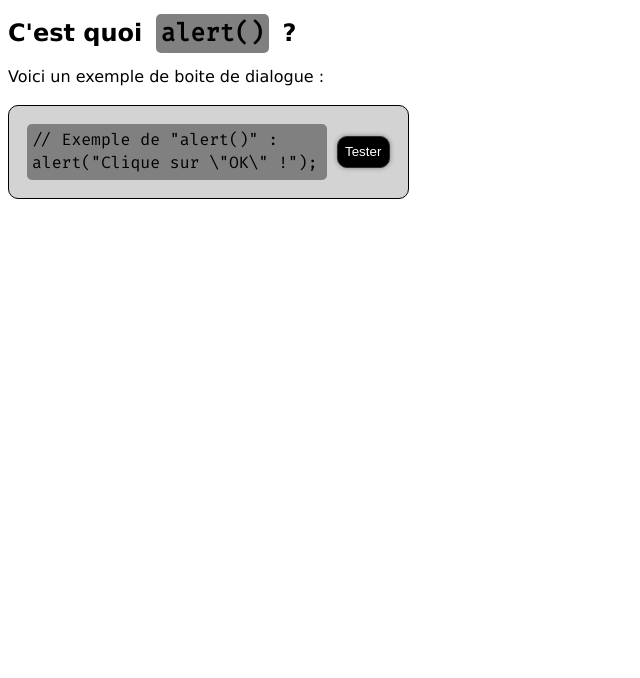
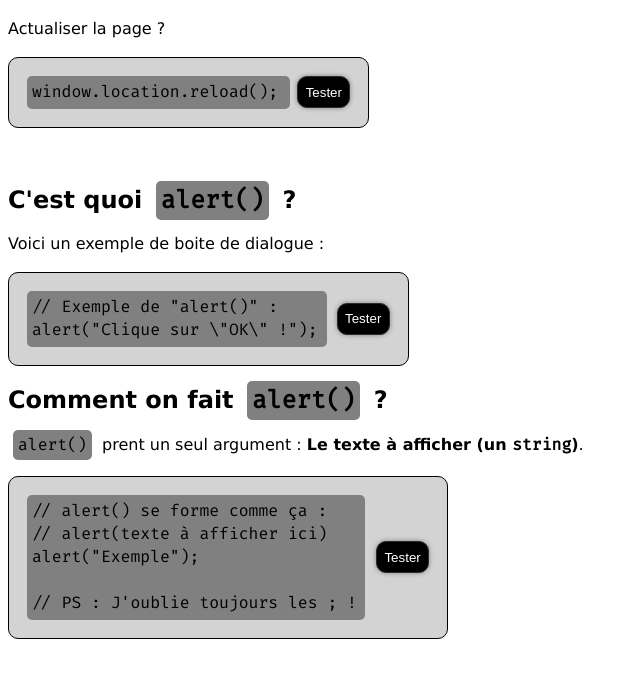
Before and after one commit to profsdemo/profsdemo.github.io, a website: page alert/index.html in a window 1280 px wide. Shown: the part 62-740 px from the top of the page, without its empty margins (0-640 px from the left). Drawn offline with Linux system fonts and the light colour scheme.

Commit message:
Mise à jour  + <code no-css></code>  + clique switch  - jve line break  + tranparence bouton désactivé  + Actualiser la page ? /alert/index.html  + former /alert/index.html  + mise a jour du système pour <jve></jve>  + voir mdp switch clique login.js

```diff
--- a/alert/index.html
+++ b/alert/index.html
@@ -22,6 +22,14 @@
         <h1>
             Boite de dialogue
         </h1>
+        Actualiser la page ?
+        <br>
+        <br>
+        <jve>
+            window.location.reload();
+        </jve>
+        <br>
+        <br>
         <h2>
             C'est quoi <code>alert()</code> ?
         </h2>
@@ -32,6 +40,17 @@
             // Exemple de "alert()" :\n
             alert("Clique sur \"OK\" !");
         </jve>
+        <h2>Comment on fait <code>alert()</code> ?</h2>
+        <code>alert()</code> prent un seul argument : <strong>Le texte à afficher (un <code no-css>string</code>)</strong>.
+        <br><br>
+        <jve>
+            // alert() se forme comme ça :\n
+            // alert(texte à afficher ici)\n
+            alert("Exemple"); //\n
+            //\n
+            // PS : J'oublie toujours les ; !
+        </jve>
+        <br>
     </body>
 
 </html>
--- a/api/js.js
+++ b/api/js.js
@@ -3,7 +3,13 @@
 function load_jsjs() {
     document.querySelectorAll("jve").forEach((jve) => {
         const os = jve.textContent;
-        const script = jve.textContent;
+        var script = jve.textContent;
+        while (script.includes("//\\n")) {
+            script = script.replace("//\\n", "\\n");
+        }
+        while (script.includes("//\\t")) {
+            script = script.replace("//\\t", "&nbsp;&nbsp;&nbsp;&nbsp;")
+        }
 
         for (const key in jve.children) {
             if (jve.children.hasOwnProperty(key)) {
@@ -27,7 +33,7 @@ function load_jsjs() {
         table.style.borderRadius = "10px";
         table.style.background = "lightgrey";
 
-        const str = os.split("\\n");
+        const str = script.replace("//\\n", "\\n").split("\\n");
         for (const e in str) {
             if (str.hasOwnProperty(e)) {
                 const element = str[e];
@@ -40,7 +46,7 @@ function load_jsjs() {
 
         start_btn.textContent = "Tester";
         start_btn.onclick = () => {
-            return new Function(script).call(this);
+            return new Function(os).call(this);
         }
         start_btn.classList.add("jve_button");
 
--- a/code.css
+++ b/code.css
@@ -17,3 +17,18 @@ code {
     cursor: default;
     transition: all .5s;
 }
+
+code[no-css=""] {
+    color: unset;
+    background: unset;
+    line-height: unset;
+    border-radius: unset;
+    padding: unset;
+    margin: unset;
+    position: unset;
+    font-family: "Fira Code";
+    left: unset;
+    box-decoration-break: unset;
+    cursor: unset;
+    transition: all .5s;
+}
--- a/jve.css
+++ b/jve.css
@@ -10,7 +10,6 @@ scriptview {
     border-radius: 5px;
     padding: 5px;
     margin: 5px;
-    line-break: strict;
     font-family: "Fira Code";
     position: relative;
     left: 0;
--- a/login.css
+++ b/login.css
@@ -39,9 +39,9 @@ button[login=""]:hover {
 button[login=""]:disabled {
     transition: all .5s;
 
-    background-color: rgba(46, 46, 46, 0);
-    border: 1px white solid;
-    text-shadow: 0 0 1px rgba(0, 0, 0, 0);
+    background-color: transparent;
+    border: 1px transparent solid;
+    text-shadow: 0 0 1px transparent;
     padding: 10px;
     text-decoration: none;
 }
```
Also changed, not shown: api/login.js (+4 -6 lines), index.html (+1 -1 lines).
